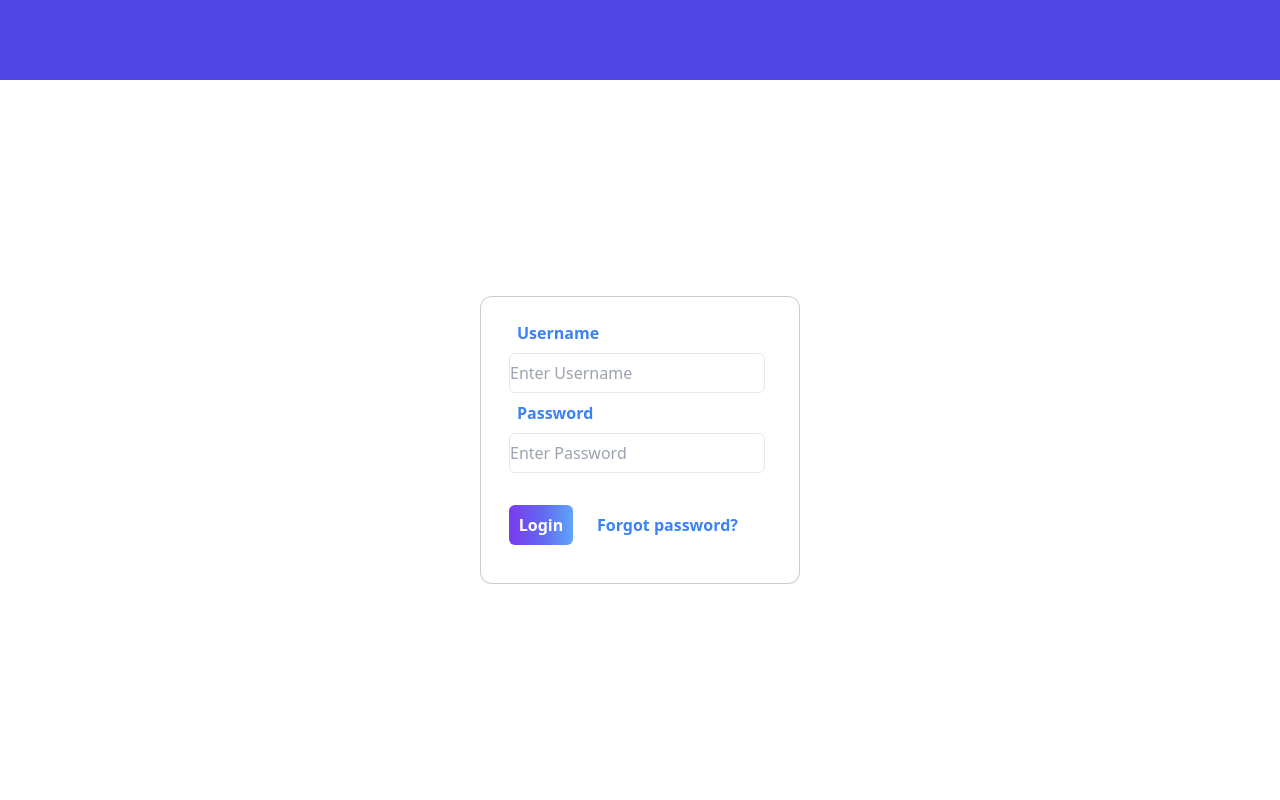
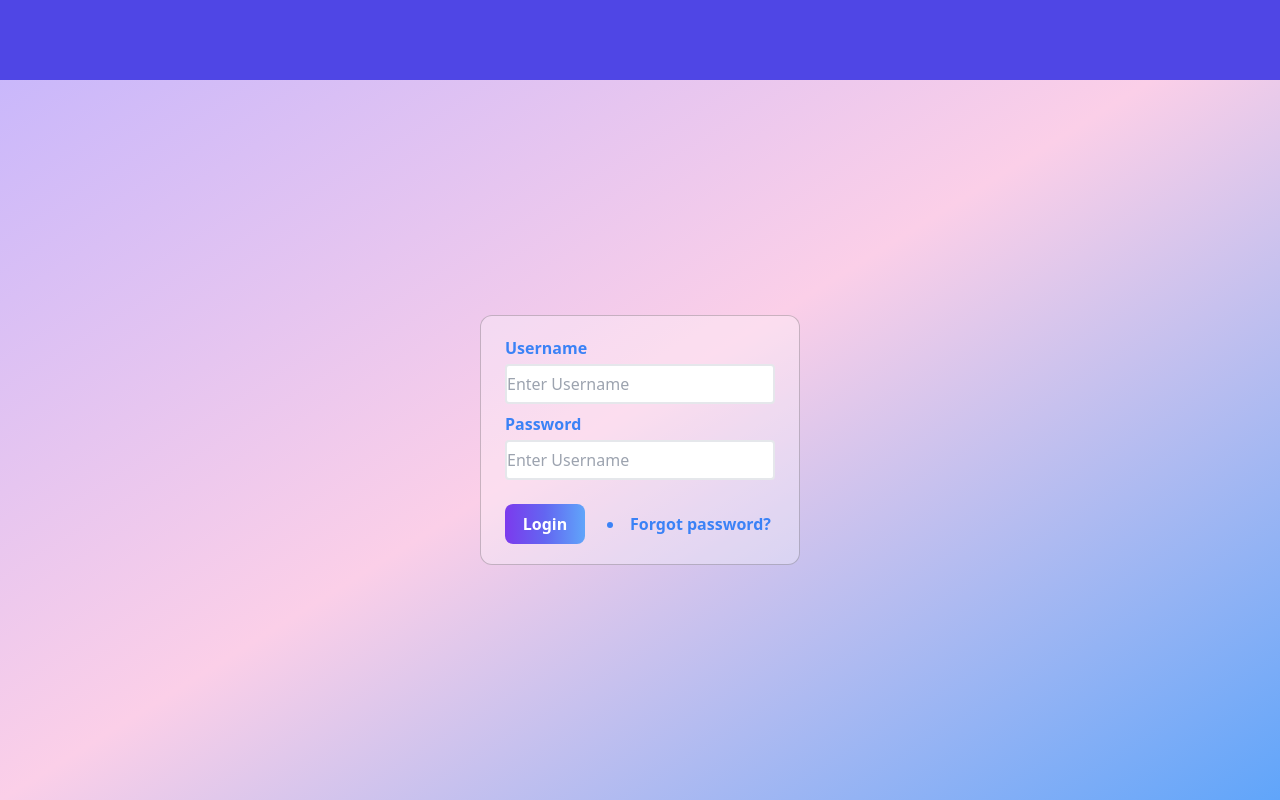
Before and after one commit to 5vedish/Quizlet-Clone, a Next.js app: page /login in a window 1280 px wide. Built offline with nearby package versions, Linux system fonts and the light colour scheme.

Commit message:
Adjust margins

```diff
--- a/components/logincontainer.tsx
+++ b/components/logincontainer.tsx
@@ -1,5 +1,5 @@
-import Link from "next/link";
-import NavbarContainer from "./navbar";
+import Link from 'next/link'
+import NavbarContainer from './navbar'
 
 export default function LogInContainer({
   children,
@@ -7,9 +7,10 @@ export default function LogInContainer({
   children: React.ReactNode
 }) {
   return (
-        <div className="flex text-blue-500 bg-white bg-opacity-30 w-80 h-72 m-auto border-black border border-opacity-20 rounded-xl font-semibold">
-            <label className="m-6 ml-9">
+    <div className="flex flex-col text-blue-500 bg-white bg-opacity-30 w-80 h-68 m-auto border-black border border-opacity-20 rounded-xl font-semibold">
+      {/* <label className="m-6 ml-9">
                 Username
+                <form></form>
                 <input className="bg-white m-2 -ml-2 w-64 h-10 text-black border border-gray rounded-md placeholder-gray-400 focus:placeholder-gray-300" placeholder="Enter Username">
                 </input>
                 <label className="m-6 -ml-0">
@@ -23,7 +24,33 @@ export default function LogInContainer({
                 <Link href="/about">
                     Forgot password?
                 </Link>
+            </label> */}
+      <label className="mx-6 mt-5 font-semibold">
+        Username
+        <form className="flex mt-1">
+          <input
+            className="bg-white border-2 text-black placeholder-gray-400 focus:placeholder-gray-300 border-gray h-10 rounded flex-1"
+            placeholder="Enter Username"
+          ></input>
+        </form>
       </label>
+      <label className="mx-6 mt-2 font-semibold">
+        Password
+        <form className="flex mt-1">
+          <input
+            className="bg-white border-2 text-black placeholder-gray-400 focus:placeholder-gray-300 border-gray h-10 rounded flex-1"
+            placeholder="Enter Username"
+          ></input>
+        </form>
+      </label>
+      <div className="flex flex-row justify-between align-center mt-6 pr-7 mb-5">
+        <button className="ml-6 font-semibold text-align-center w-20 h-10 text-white rounded-lg bg-gradient-to-r from-purple-600 via-indigo-500 to-blue-400 hover:from-purple-400 hover:via-indigo-400 hover:to-blue-300">
+          Login
+        </button>
+        <li className="pt-2">
+          <Link href="/about">Forgot password?</Link>
+        </li>
+      </div>
     </div>
   )
 }
--- a/pages/login.tsx
+++ b/pages/login.tsx
@@ -3,7 +3,7 @@ import LogInContainer from "@components/logincontainer";
 
 export default function LogIn() {
     return (
-        <NavbarContainer>
+        <NavbarContainer bg_enabled>
             <LogInContainer></LogInContainer>
         </NavbarContainer>
     )
```
Lines whose indentation alone changed are shown as unchanged.
